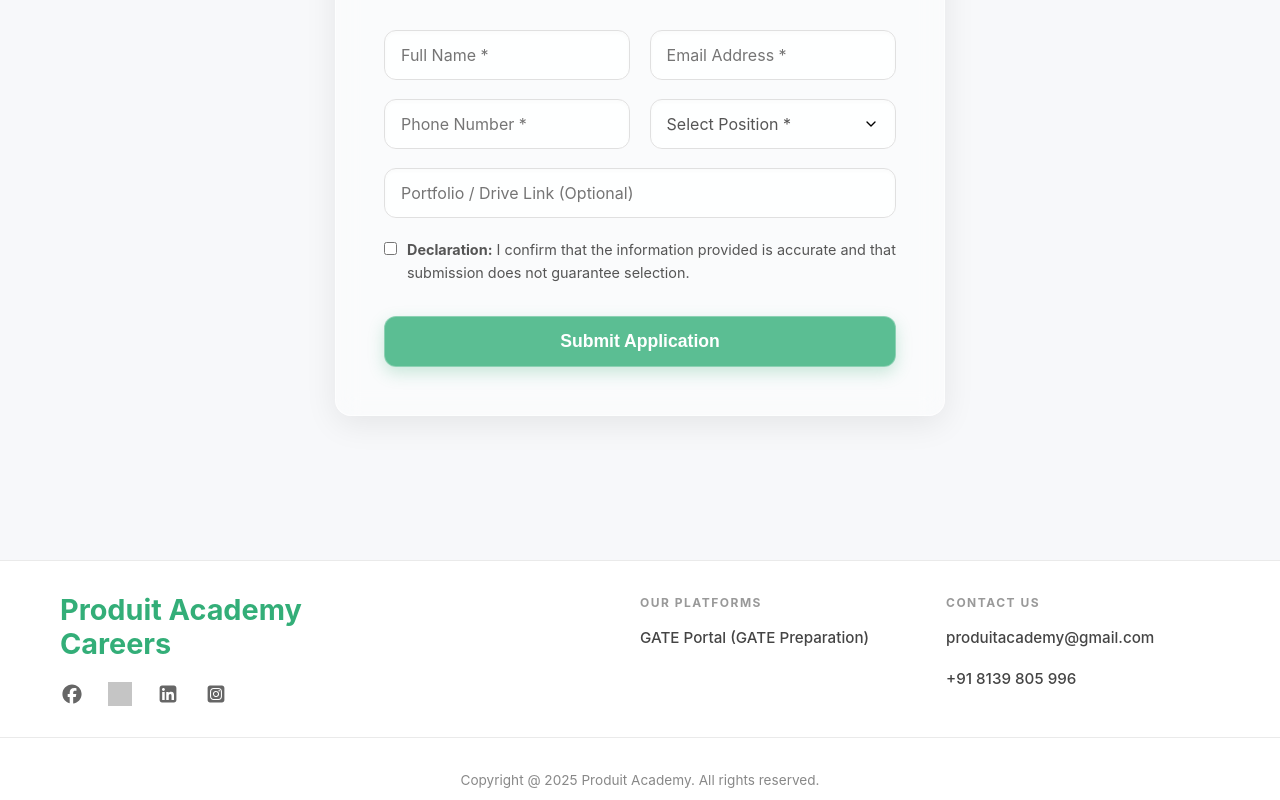
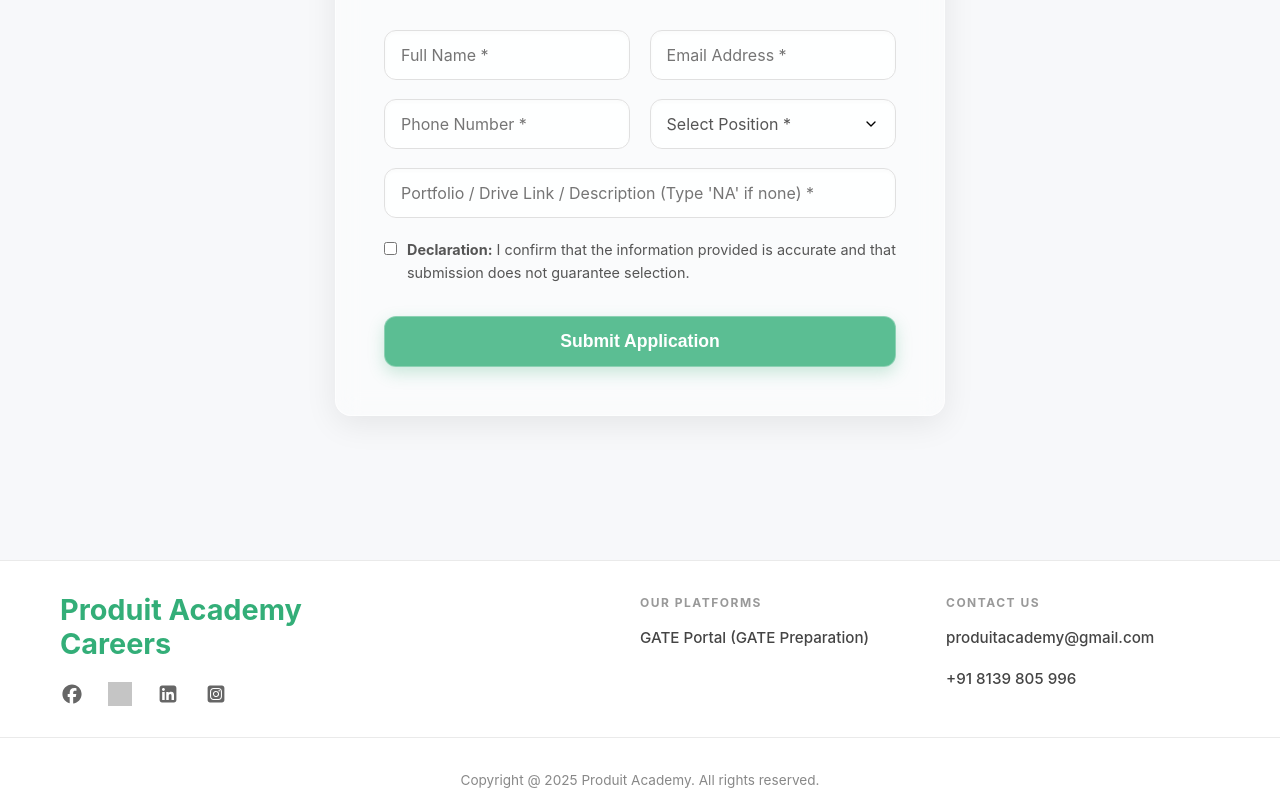
Before and after one commit to produit-academy/produit-academy-careers, a Next.js app: page / in a window 1280 px wide. Shown: the part 1639-2439 px from the top of the page. Built offline with nearby package versions, Linux system fonts and the light colour scheme; grey boxes are pictures that could not be loaded.

Commit message:
portforlio manditory

```diff
--- a/pages/admin/index.js
+++ b/pages/admin/index.js
@@ -197,7 +197,11 @@ export default function CareersAdminDashboard() {
                                                 </td>
                                                 <td style={{ padding: '16px 24px' }}>
                                                     {app.portfolio ? (
-                                                        <a href={app.portfolio} target="_blank" rel="noreferrer" style={{ color: 'var(--accent-green)', fontWeight: '600', fontSize: '0.9rem', textDecoration: 'none' }}>View Link &rarr;</a>
+                                                        app.portfolio.startsWith('http') || app.portfolio.startsWith('www') ? (
+                                                            <a href={app.portfolio.startsWith('http') ? app.portfolio : `http://${app.portfolio}`} target="_blank" rel="noreferrer" style={{ color: 'var(--accent-green)', fontWeight: '600', fontSize: '0.9rem', textDecoration: 'none' }}>View Link &rarr;</a>
+                                                        ) : (
+                                                            <span style={{ fontSize: '0.9rem', color: 'var(--text-primary)' }}>{app.portfolio}</span>
+                                                        )
                                                     ) : (
                                                         <span style={{ fontSize: '0.9rem', color: '#9e9e9e', fontStyle: 'italic' }}>Not provided</span>
                                                     )}
--- a/pages/index.js
+++ b/pages/index.js
@@ -162,7 +162,7 @@ export default function Home() {
               </div>
 
               <div className="form-row">
-                <input type="url" name="portfolio" placeholder="Portfolio / Drive Link (Optional)" value={formData.portfolio} onChange={handleChange} className="form-input" />
+                <input type="text" name="portfolio" placeholder="Portfolio / Drive Link / Description (Type 'NA' if none) *" required value={formData.portfolio} onChange={handleChange} className="form-input" />
               </div>
 
               <label style={{ display: 'flex', gap: '10px', fontSize: '0.9rem', alignItems: 'flex-start', marginTop: '10px', color: 'var(--text-secondary)' }}>
```
